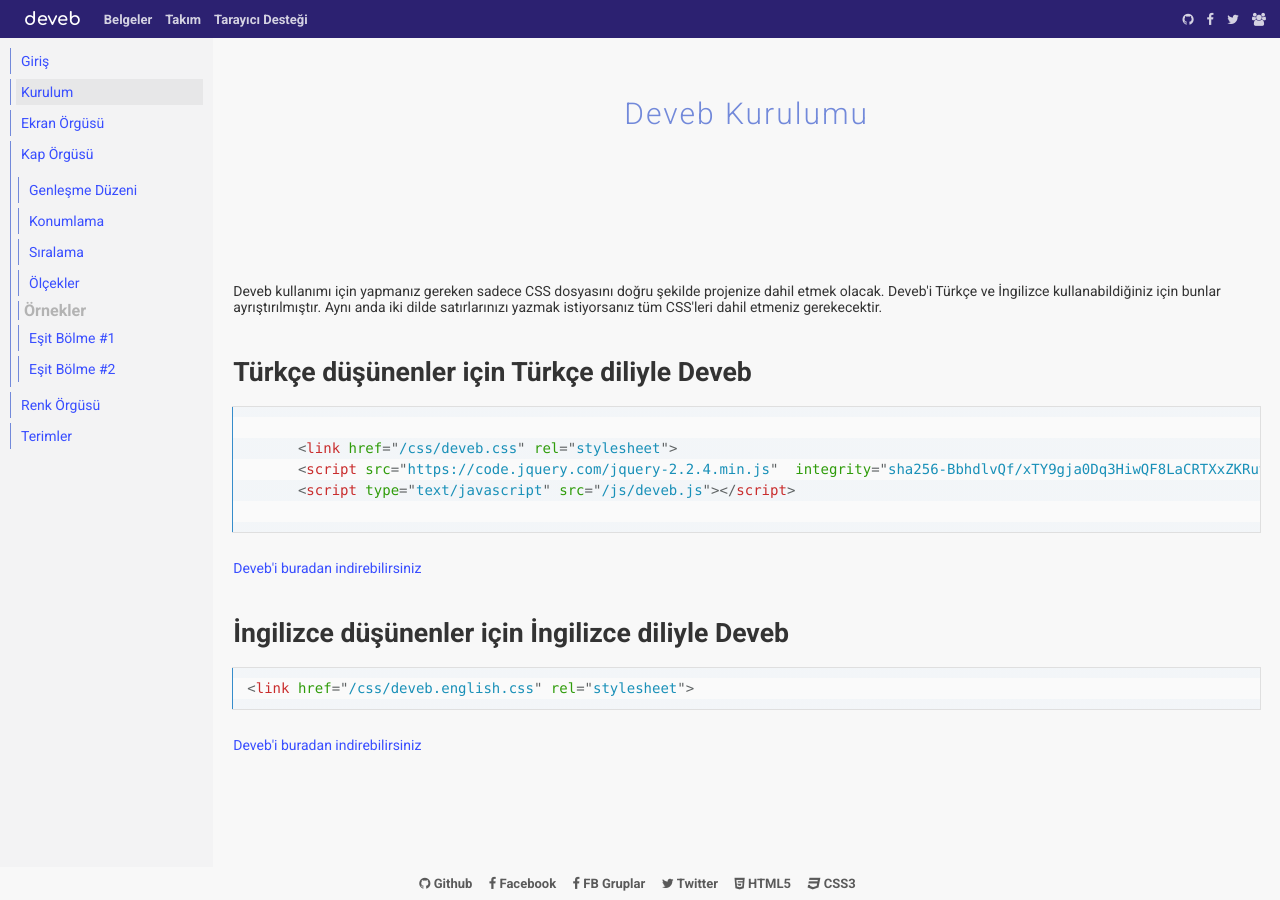
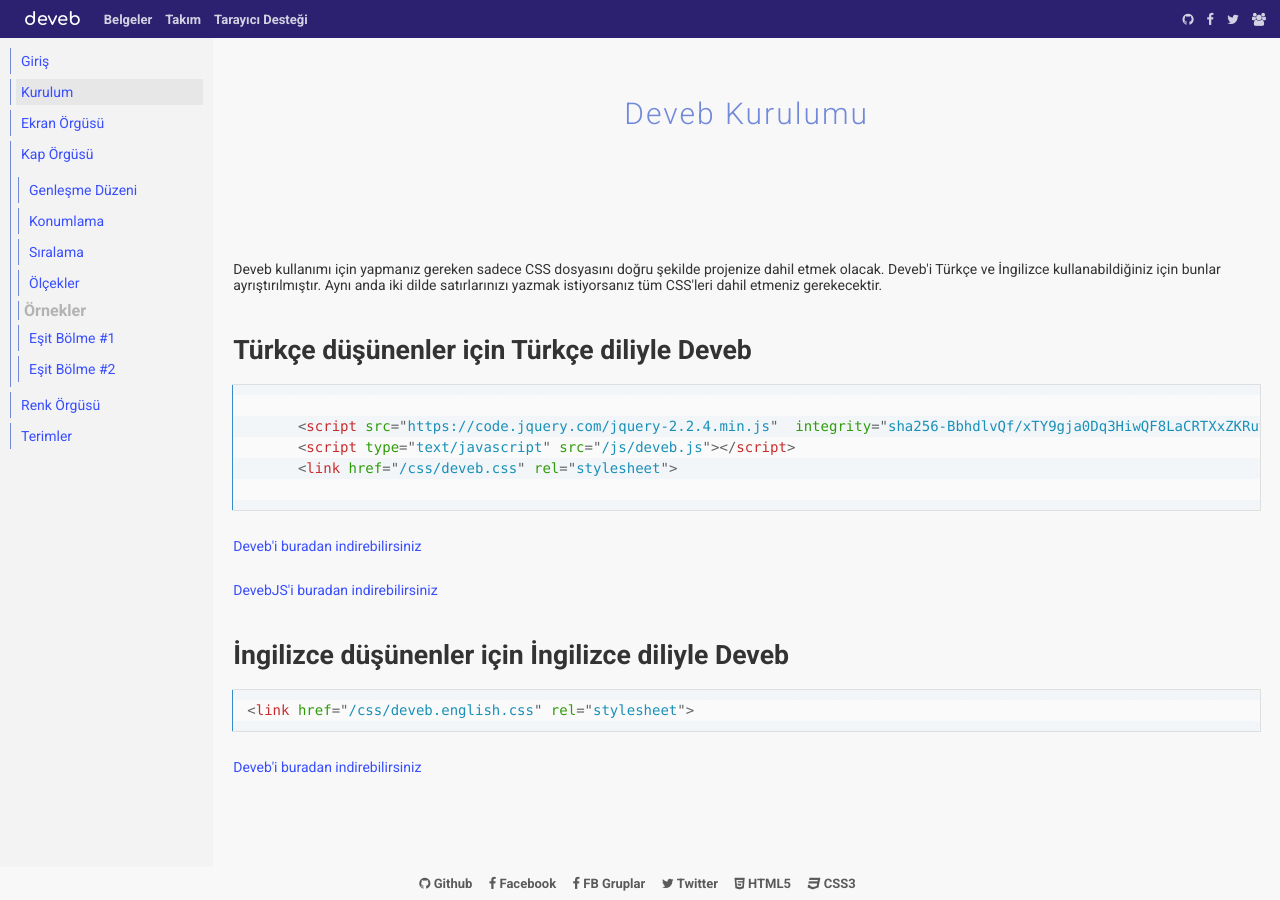
Before and after one commit to data-deveb/data-deveb.github.io, a Jekyll site: the page built from belgeler/kurulum.html, in a window 1280 px wide. Built offline with Jekyll 4.4.1, drawn with Linux system fonts in a browser that asks for light colours.

Commit message:
güncelleme

```diff
--- a/belgeler/kurulum.html
+++ b/belgeler/kurulum.html
@@ -7,11 +7,12 @@
 
     <h2>Türkçe düşünenler için Türkçe diliyle Deveb</h2>
     <pre data-gnl="1 1p"><code class="language-html">
-      &lt;link href=&quot;/css/deveb.css&quot; rel=&quot;stylesheet&quot;&gt;
       &lt;script src=&quot;https://code.jquery.com/jquery-2.2.4.min.js&quot;  integrity=&quot;sha256-BbhdlvQf/xTY9gja0Dq3HiwQF8LaCRTXxZKRutelT44=&quot;  crossorigin=&quot;anonymous&quot;&gt;&lt;/script&gt;
       &lt;script type=&quot;text/javascript&quot; src=&quot;/js/deveb.js&quot;&gt;&lt;/script&gt;
+      &lt;link href=&quot;/css/deveb.css&quot; rel=&quot;stylesheet&quot;&gt;
     </code></pre>
     <p><a href="https://data-deveb.github.io/assets/css/deveb.css">Deveb'i buradan indirebilirsiniz</a></p>
+    <p><a href="https://data-deveb.github.io/assets/js/deveb.js">DevebJS'i buradan indirebilirsiniz</a></p>
 
     <h2>İngilizce düşünenler için İngilizce diliyle Deveb</h2>
     <pre data-gnl="1 1p"><code class="language-html">&lt;link href=&quot;/css/deveb.english.css&quot; rel=&quot;stylesheet&quot;&gt;</code></pre>
```
